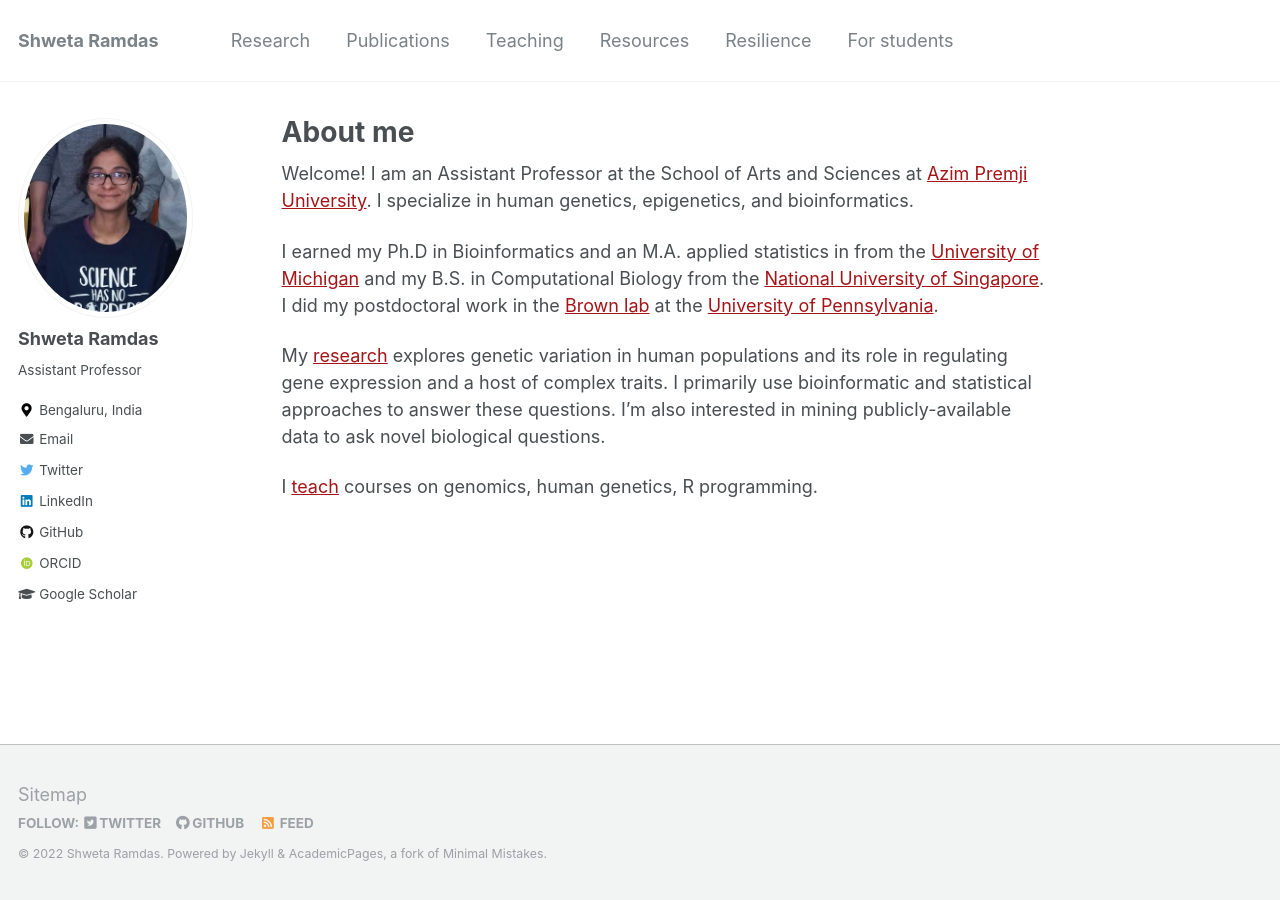
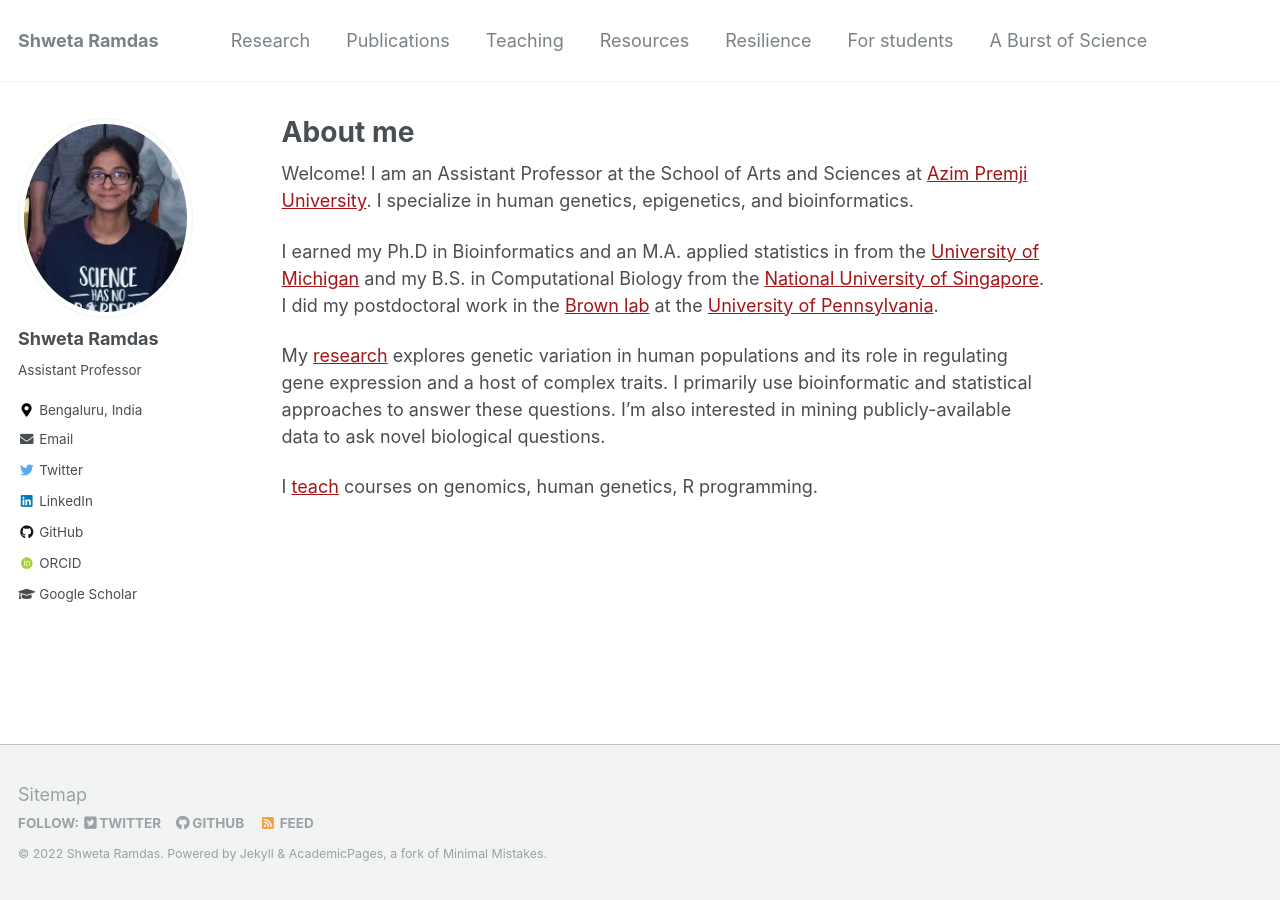
Before and after one commit to shwetaramdas/shwetaramdas.github.io, a Jekyll site: the page built from _pages/about.md, in a window 1280 px wide. Built offline with Jekyll 4.4.1, drawn with Linux system fonts in a browser that asks for light colours; some web fonts are replaced.

Commit message:
Update navigation.yml

```diff
--- a/_data/navigation.yml
+++ b/_data/navigation.yml
@@ -17,3 +17,6 @@ main:
 
   - title: "For students"
     url: /students/
+
+  - title: "A Burst of Science"
+    url: /burstofscience/
```
